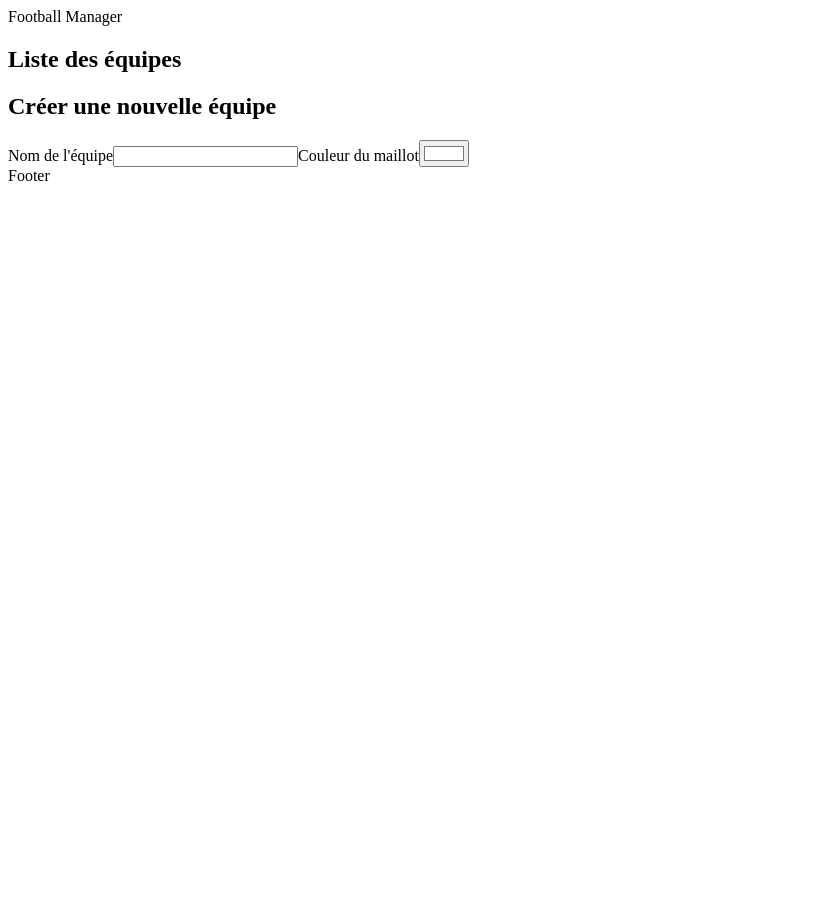
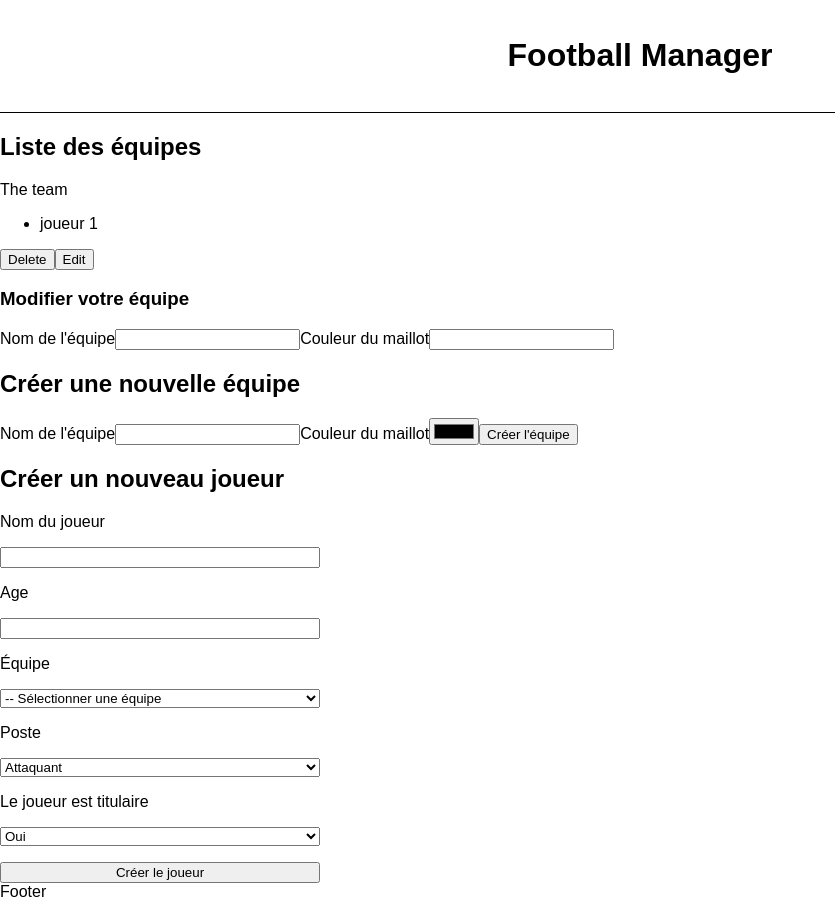
Before and after one commit to SarahZwahlen/football-manager, a React (Create React App) app in the folder front/: page / in a window 1280 px wide. Shown: the whole page, without its empty margins (0-835 px from the left). Before the commit the page ends 800 px from the top, so only its background shows below. Built offline with nearby package versions, Linux system fonts and the light colour scheme.

Commit message:
Create a new player, create a new team

```diff
--- a/front/src/App.css
+++ /dev/null
@@ -1,38 +0,0 @@
-.App {
-  text-align: center;
-}
-
-.App-logo {
-  height: 40vmin;
-  pointer-events: none;
-}
-
-@media (prefers-reduced-motion: no-preference) {
-  .App-logo {
-    animation: App-logo-spin infinite 20s linear;
-  }
-}
-
-.App-header {
-  background-color: #282c34;
-  min-height: 100vh;
-  display: flex;
-  flex-direction: column;
-  align-items: center;
-  justify-content: center;
-  font-size: calc(10px + 2vmin);
-  color: white;
-}
-
-.App-link {
-  color: #61dafb;
-}
-
-@keyframes App-logo-spin {
-  from {
-    transform: rotate(0deg);
-  }
-  to {
-    transform: rotate(360deg);
-  }
-}
--- a/front/src/App.js
+++ b/front/src/App.js
@@ -1,15 +1,16 @@
-import "./App.css";
 import Header from "./components/Header";
 import Footer from "./components/Footer";
 import Teams from "./components/Teams";
 import { FootballDataProvider } from "./context/football_app_context.js";
+import Players from "./components/Players";
+import "./components/style.scss";
 
 function App() {
   return (
     <FootballDataProvider>
-
       <Header></Header>
       <Teams></Teams>
+      <Players></Players>
       <Footer></Footer>
     </FootballDataProvider>
   );
--- a/front/src/components/Header.jsx
+++ b/front/src/components/Header.jsx
@@ -1,6 +1,6 @@
 const Header = () => {
     return (
-        <header>Football Manager</header>
+        <header><h1>Football Manager</h1></header>
     )
 }
 
--- /dev/null
+++ b/front/src/components/NewPlayerForm.jsx
@@ -0,0 +1,81 @@
+import { Context } from "../context/football_app_context"
+
+import { useContext, useState } from "react"
+
+const NewPlayerForm = () => {
+    const {footballData, setFootballData} = useContext(Context)
+    const [player, setPlayer] = useState({name : null, age : null, isStarterPlayer : null, playerPosition : null})
+    const [teamName, setTeamName] = useState(null)
+    const [errorMessage, setErrorMessage] = useState(null)
+
+
+    const createPlayer = (e) => {
+        e.preventDefault()
+
+        if(!player?.age){
+            setErrorMessage("Le joueur est trop vieux")
+            return
+        }
+        const teamToUpdate = footballData.find(team => team.name === teamName)
+        const nonStarterPlayerCount = teamToUpdate.players.reduce((acc, value) => value.isStarterPlayer === false ? acc = acc +1 : acc, 0)
+
+        if(nonStarterPlayerCount >= 2 && !player.isStarterPlayer){
+            setErrorMessage("Il y a déjà deux remplaçant")
+            return
+        }
+
+        if(teamToUpdate.players.length >=7){
+            setErrorMessage("L'équipe est complète")
+            return
+        }
+
+        teamToUpdate.players.push(player)
+
+        const allUpdatedTeams = footballData.filter(team => team.name !== teamName)
+        allUpdatedTeams.push(teamToUpdate)
+        setFootballData(allUpdatedTeams)
+    }
+
+    return (
+        <section>
+            <h2>Créer un nouveau joueur</h2>
+            <form className="newPlayerForm">
+                <label>
+                    Nom du joueur
+                </label>
+                <input type="text" value={player.name} onChange={(e) => setPlayer({
+                    ...player,
+                    name : e.target.value})} required/>
+                <label>Age</label>
+                <input type="number" value={player.age} required onChange={(e) =>setPlayer(
+                    {...player,
+                    age : e.target.value > 40 ? null : parseFloat(e.target.value) }
+                    )
+}/>
+                {player.age > 40 && <p>Le joueur est trop agé, il ne peut avoir plus de 40 ans.</p>}
+                <label>Équipe</label>
+                <select onChange={(e) => setTeamName(e.target.value)}>
+                    <option>-- Sélectionner une équipe</option>
+                    {footballData.map(team => {return <option value={team.name}>{team.name}</option>})}
+                </select>
+                <label>Poste</label>
+                <select onChange={(e) => setPlayer({...player,
+                    playerPosition : e.target.value})}>
+                    <option value="attacker">Attaquant</option>
+                    <option value="defender">Défenseur</option>
+                    <option value="goal">Gardien</option>
+                </select>
+                <label>Le joueur est titulaire</label>
+                <select onChange={(e) => setPlayer({...player,
+                    isStarterPlayer : e.target.value === "true" ? true : false})}>
+                    <option value="true" default>Oui</option>
+                    <option value="false">Non</option>
+                </select>
+                <button onClick={createPlayer}>Créer le joueur</button>
+                {errorMessage && <p className="error">{errorMessage}</p>}
+            </form>
+        </section>
+    )
+}
+
+export default NewPlayerForm
--- a/front/src/components/NewTeamForm.jsx
+++ b/front/src/components/NewTeamForm.jsx
@@ -1,18 +1,48 @@
-import { useState } from "react"
+import { useState, useContext } from "react"
+import { Context } from "../context/football_app_context"
 
 const NewTeamForm = () => {
-    const [teamName, setTeamName] = useState(null)
-    const [teamJerseyColor, setTeamJerseyColor] = useState("#ffffff")
+    const {footballData, setFootballData} = useContext(Context)
+    const [newTeam, setNewTeam] = useState({
+        name: null,
+        jerseyColor: '#000000',
+        players: []
+    })
+    const [errors, setErrros] = useState(null)
+
+    const createTeam = (e) => {
+        e.preventDefault()
+        let newteamName = newTeam.name.toLowerCase()
+        let isAlreadyTeam = footballData.find(team => team.name.toLowerCase() === newteamName)
+        if (isAlreadyTeam){
+            setErrros("This team is already present")
+        }else {
+            setErrros(null)
+            setFootballData([
+                ...footballData,
+                newTeam
+            ])
+        }
+    }
 
     return (
         <>
             <h2>Créer une nouvelle équipe</h2>
+            <slot name=""></slot>
             <form>
                 <label>Nom de l'équipe</label>
-                <input type="text" value={teamName} onChange={(e) => setTeamName(e.target.value)}/>
+                <input type="text" value={newTeam.name} onChange={(e) => setNewTeam({
+                    ...newTeam,
+                    name: e.target.value
+                })} />
                 <label>Couleur du maillot</label>
-                <input value={teamJerseyColor} type="color" onChange={(e) => setTeamJerseyColor(e.target.value)}/>
+                <input value={newTeam.jersey} type="color" onChange={(e) => setNewTeam({
+                    ...newTeam,
+                    jersey: e.target.value
+                })}/>
+                <button onClick={createTeam}>Créer l'équipe</button>
             </form>
+            {errors && <div>{errors}</div>}
         </>
 
     )
--- /dev/null
+++ b/front/src/components/Players.jsx
@@ -0,0 +1,9 @@
+import NewPlayerForm from "./NewPlayerForm"
+
+const Players = () => {
+    return <>
+        <NewPlayerForm></NewPlayerForm>
+    </>
+}
+
+export default Players
--- /dev/null
+++ b/front/src/components/TeamEdit.jsx
@@ -0,0 +1,14 @@
+
+
+export function EditTeam ({children}) {
+    return (
+        <div>
+            {children}
+            <h3>Modifier votre équipe</h3>
+            <label>Nom de l'équipe</label>
+            <input type="text"/>
+            <label>Couleur du maillot</label>
+            <input></input>
+        </div>
+    )
+}
--- a/front/src/components/TeamList.jsx
+++ b/front/src/components/TeamList.jsx
@@ -1,7 +1,36 @@
+import { Context } from "../context/football_app_context"
+import { EditTeam } from "./TeamEdit"
+
+import { useContext, useState } from "react"
+
 const TeamList = () => {
+    const { footballData, setFootballData } = useContext(Context)
+    const [isEditing, setEditing] = useState(false)
+    const andleNewTeam = (index) => {
+        const updatedData = footballData.filter((item, itemIndex) => itemIndex !== index)
+        setFootballData(updatedData)
+    }
+    const handleEdit = (index) => {
+
+    }
     return (
         <section>
             <h2>Liste des équipes</h2>
+            {footballData.map((team, index) => {
+                return (
+                <div>
+                    <p style={{color : team.color}}>{team?.name}</p>
+                    <ul>
+                        {team.players.map(player => {return <li>{player.name}</li>})}
+                    </ul>
+                    <button onClick={() => handleNewTeam(index)}>Delete</button>
+                    <button onClick={() => setEditing(!isEditing)}>Edit</button>
+                    <EditTeam>
+
+                    </EditTeam>
+                </div>
+               )
+            })}
         </section>
     )
 }
--- a/front/src/components/Teams.jsx
+++ b/front/src/components/Teams.jsx
@@ -2,10 +2,11 @@ import NewTeamForm from "./NewTeamForm"
 import TeamList from "./TeamList"
 
 const Teams = () => {
-    return (<div>
+    return (
+    <div>
         <TeamList></TeamList>
         <NewTeamForm></NewTeamForm>
-        </div>)
+    </div>)
 }
 
 export default Teams
--- /dev/null
+++ b/front/src/components/style.scss
@@ -0,0 +1,31 @@
+*{
+    font-family: Arial, Helvetica, sans-serif;
+
+}
+body {
+    margin: 0;
+}
+
+header{
+    border-bottom : 1px solid black;
+    padding : 1rem;
+    text-align: center;
+
+    h1{
+        font-size: 2rem;
+    }
+}
+
+.error {
+    color : red;
+    font-style : italic;
+}
+
+.newPlayerForm{
+    max-width: 20rem;
+    display: flex;
+    flex-direction: column;
+    gap : 1rem;
+
+
+}
--- a/front/src/context/football_app_context.js
+++ b/front/src/context/football_app_context.js
@@ -3,25 +3,27 @@ import { createContext, useState } from "react";
 export const Context = createContext();
 
 export function FootballDataProvider({ children }) {
-  const [footballData, setFootballData] = useState(["1"]);
+  const [footballData, setFootballData] = useState([
+    {
+      name: "The team",
+      jerseyColor: "red",
+      players: [
+        {
+          name: "joueur 1",
+          age: 18,
+          playerPosition: "attaquant",
+          isStarterPlayer: false,
+        },
+      ],
+    },
+  ]);
+
+
+
+
   return (
     <Context.Provider value={{ footballData, setFootballData }}>
       {children}
     </Context.Provider>
   );
 }
-
-// const teamsList = [
-//   {
-//     teamName: "The team",
-//     jerseyColor: "red",
-//     players: [
-//       {
-//         name: "joueur 1",
-//         age: 18,
-//         playerPosition: "attaquant",
-//         isStarterPlayer: true,
-//       },
-//     ],
-//   },
-// ];
```
